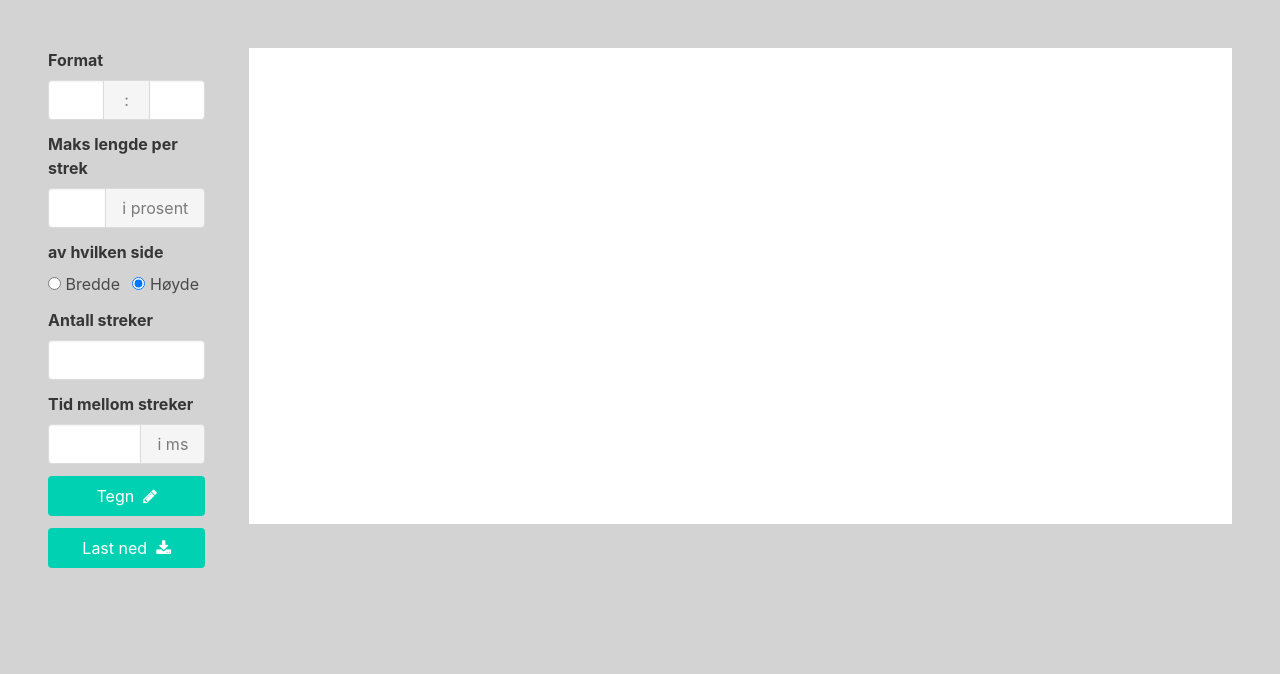
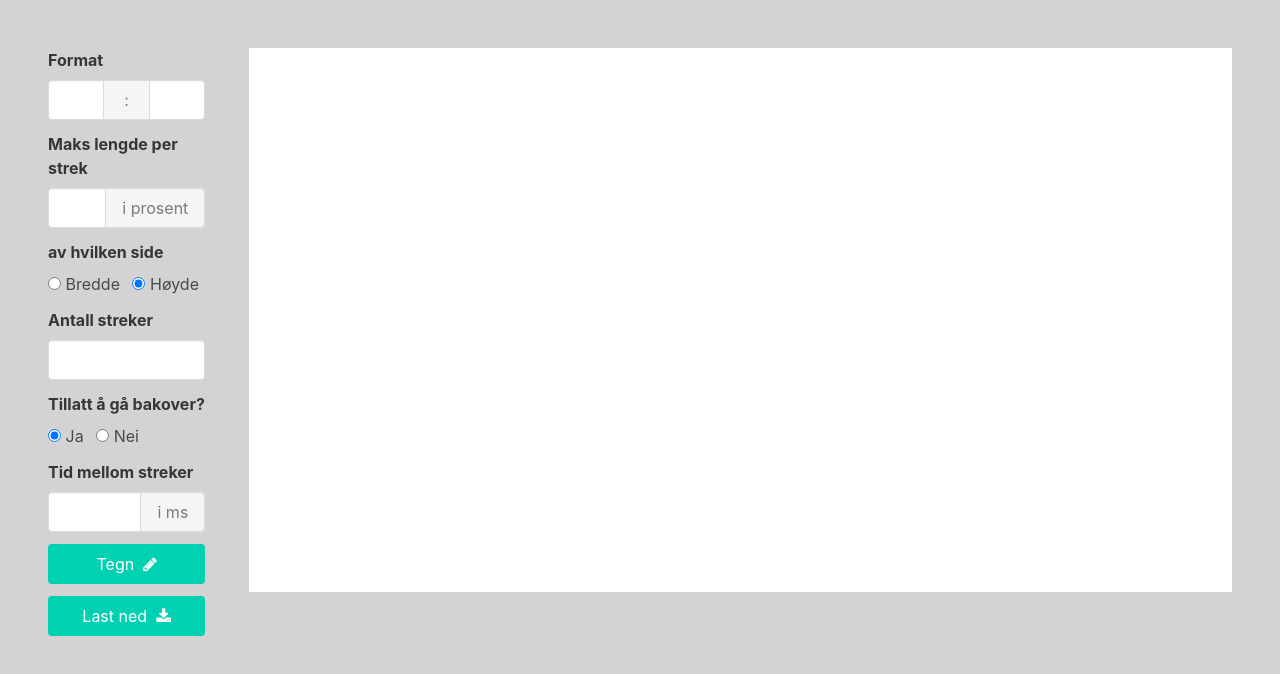
Before and after one commit to raae/fredrik, a plain HTML site: page index.html in a window 1280 px wide. Drawn offline with nearby package versions, Linux system fonts and the light colour scheme.

Commit message:
Backtrackin allowed input options (#16)
Solved #15

```diff
--- a/index.html
+++ b/index.html
@@ -67,8 +67,8 @@
             <button class="button is-static">i prosent</button>
           </div>
         </div>
+        <label class="label">av hvilken side</label>
         <div class="field">
-          <label class="label">av hvilken side</label>
           <div class="control">
             <label class="radio" id="line-length-of">
               <input type="radio" value="width" name="line-length-side"></input>
@@ -84,6 +84,19 @@
         <div class="field">
           <div class="control">
             <input id="number-of-lines" class="input" type="number"></input>
+          </div>
+        </div>
+        <label class="label">Tillatt å gå bakover?</label>
+        <div class="field">
+          <div class="control">
+            <label class="radio" id="line-length-of">
+              <input type="radio" value="yes" name="backtracking-allowed" checked></input>
+              Ja
+            </label>
+            <label class="radio">
+              <input type="radio" value="no" name="backtracking-allowed"></input>
+              Nei
+            </label>
           </div>
         </div>
         <label class="label">Tid mellom streker</label>
```
Also changed, not shown: main.js (+17 -1 lines).
